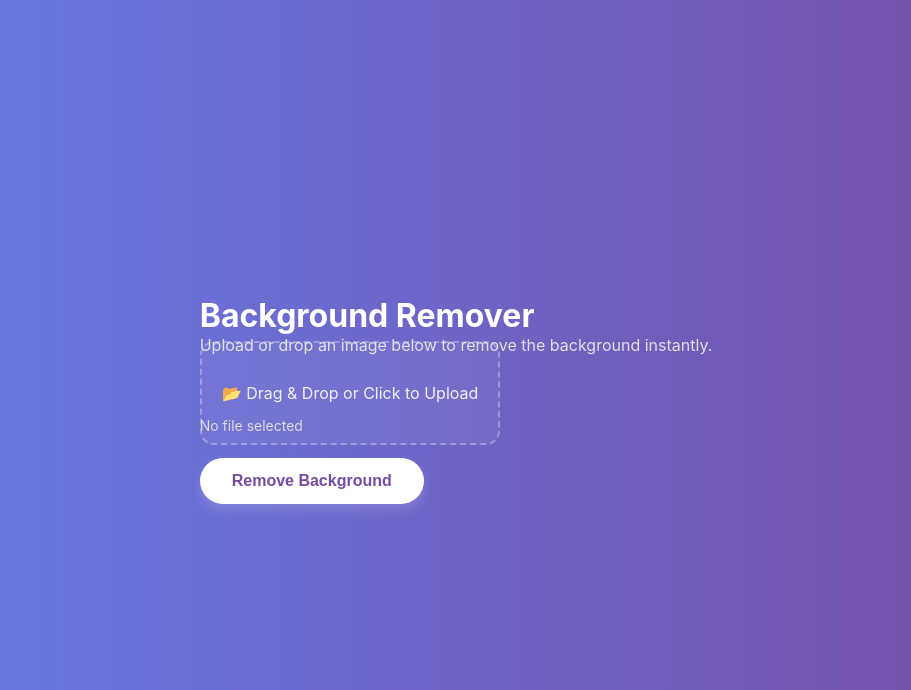
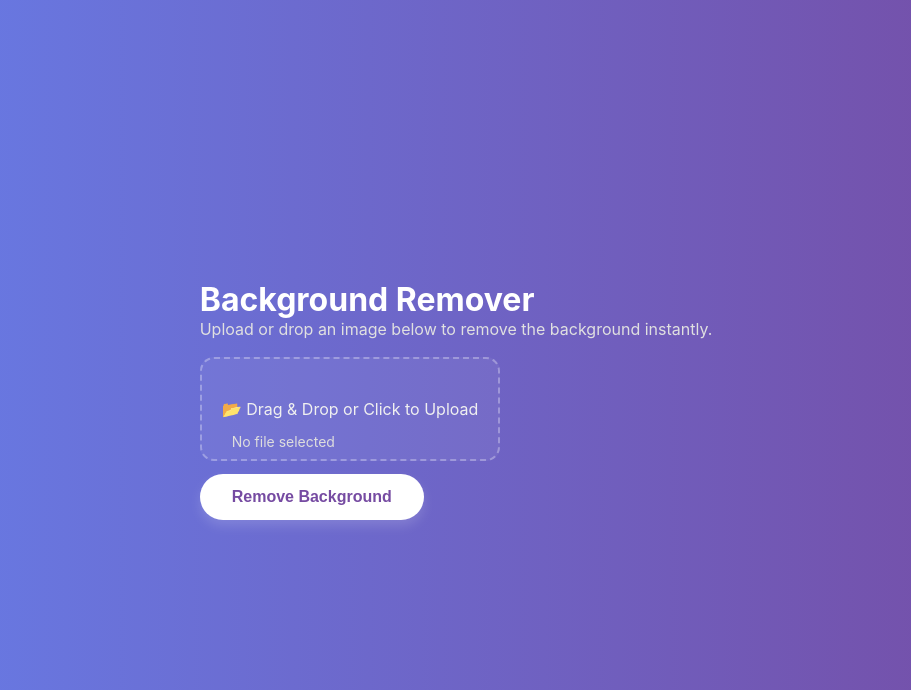
Before and after one commit to KappaTrooper/Background-Remover, a Flask app: page / in a window 1280 px wide. Shown: the top 690 px of the page, without its empty margins (184-1095 px from the left). Run offline with Flask 3, Linux system fonts and the light colour scheme.

Commit message:
Updated CSS to make it look better

```diff
--- a/static/style.css
+++ b/static/style.css
@@ -19,7 +19,7 @@
     background: rgba(255, 255, 255, 0.08);
     backdrop-filter: blur(20px);
     border-radius: 20px;
-    padding: 40px;
+    padding: 100px;
     max-width: 480px;
     width: 90%;
     text-align: center;
@@ -37,6 +37,7 @@
     font-size: 16px;
     color: #e0e0e0;
     margin-bottom: 28px;
+    padding-bottom: 2rem;
   }
 
   /* Drop Zone */
@@ -64,6 +65,7 @@
     margin-top: 14px;
     font-size: 14px;
     color: #dddddd;
+    padding-left: 2rem;
   }
 
   /* Animated Submit Button */
```
